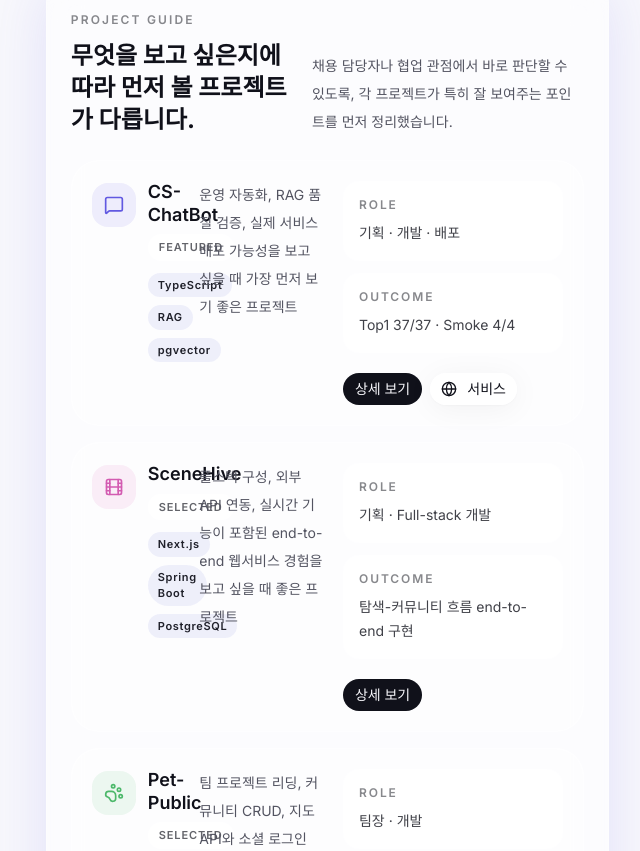
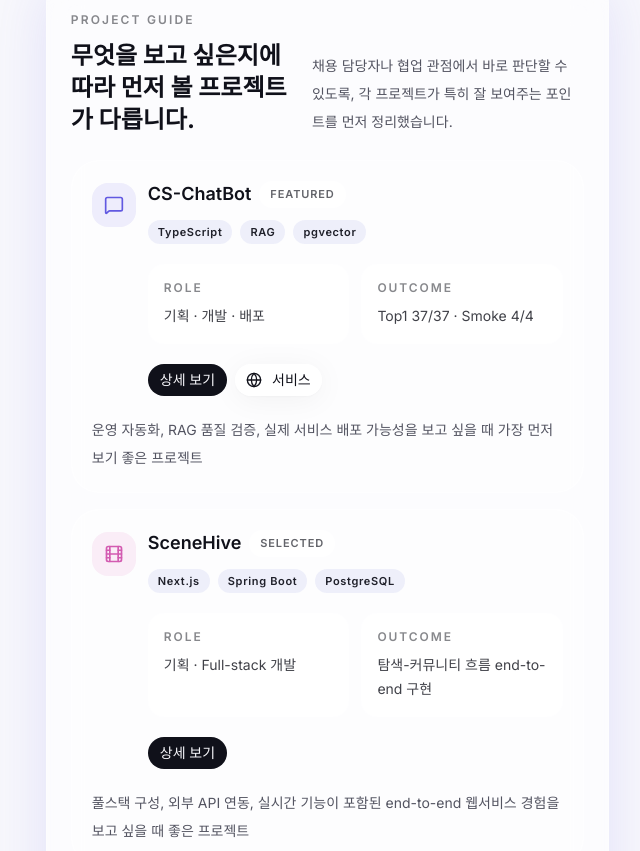
Before and after one commit to jdhert/jdhert.github.io, a Next.js app: page / in a window 1280 px wide. Shown: the part 5489-6340 px from the top of the page, without its empty margins (575-1215 px from the left). Built offline with nearby package versions, Linux system fonts and the light colour scheme.

Commit message:
Adjust project guide responsive breakpoint

```diff
--- a/components/portfolio/projects-section.tsx
+++ b/components/portfolio/projects-section.tsx
@@ -44,7 +44,7 @@ export function ProjectsSection() {
                     key={`${project.slug}-guide`}
                     className="rounded-[1.75rem] border border-white/45 bg-white/45 p-5 shadow-[0_16px_40px_rgba(255,255,255,0.16)]"
                   >
-                    <div className="grid gap-5 lg:grid-cols-[minmax(0,0.85fr)_minmax(0,1.2fr)_minmax(220px,0.75fr)]">
+                    <div className="grid gap-5 2xl:grid-cols-[minmax(0,0.85fr)_minmax(0,1.2fr)_minmax(220px,0.75fr)]">
                       <div className="flex min-w-0 items-start gap-3">
                         <div className={`mt-0.5 rounded-2xl p-3 ${project.bgColor}`}>
                           <Icon className={`h-5 w-5 ${project.color}`} />
@@ -69,7 +69,7 @@ export function ProjectsSection() {
                             ))}
                           </div>
 
-                          <div className="mt-5 grid gap-3 sm:grid-cols-2 lg:hidden">
+                          <div className="mt-5 grid gap-3 sm:grid-cols-2 2xl:hidden">
                             {roleFact && (
                               <div className="rounded-2xl bg-white/55 px-4 py-4">
                                 <p className="text-xs font-semibold tracking-[0.16em] text-foreground/50">
@@ -92,7 +92,7 @@ export function ProjectsSection() {
                             )}
                           </div>
 
-                          <div className="mt-5 flex flex-wrap gap-2 lg:hidden">
+                          <div className="mt-5 flex flex-wrap gap-2 2xl:hidden">
                             <Button
                               type="button"
                               size="sm"
@@ -129,7 +129,7 @@ export function ProjectsSection() {
                         </p>
                       </div>
 
-                      <div className="hidden lg:block">
+                      <div className="hidden 2xl:block">
                         <div className="grid gap-3">
                           {roleFact && (
                             <div className="rounded-2xl bg-white/55 px-4 py-4">
```
